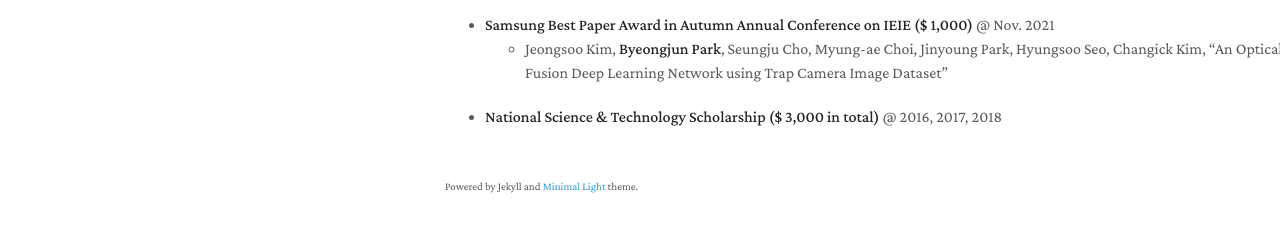
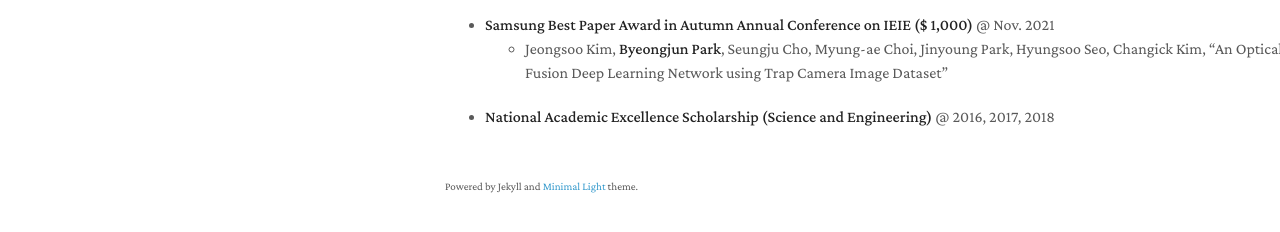
Before and after one commit to byeongjun-park/byeongjun-park.github.io, a Jekyll site: the page built from index.md, in a window 1280 px wide and 900 px high, scrolled down 1774 px. Shown: the part 633-865 px from the top of the window. Built offline with Jekyll 4.4.1, drawn with Linux system fonts in a browser that asks for light colours; nearby versions of some CDN libraries; a style sheet for code colours, icons or effects is not loaded; our own code applies the rules of GitHub Pages for plain Markdown files.

Commit message:
profile update

```diff
--- a/index.md
+++ b/index.md
@@ -51,4 +51,4 @@ layout: homepage
 
 * **Samsung Best Paper Award in Autumn Annual Conference on IEIE ($ 1,000)** @ Nov. 2021
   * Jeongsoo Kim, **Byeongjun Park**, Seungju Cho, Myung-ae Choi, Jinyoung Park, Hyungsoo Seo, Changick Kim, "An Optical Flow Fusion Deep Learning Network using Trap Camera Image Dataset"
-* **National Science & Technology Scholarship ($ 3,000 in total)** @ 2016, 2017, 2018
+* **National Academic Excellence Scholarship (Science and Engineering)** @ 2016, 2017, 2018
```
